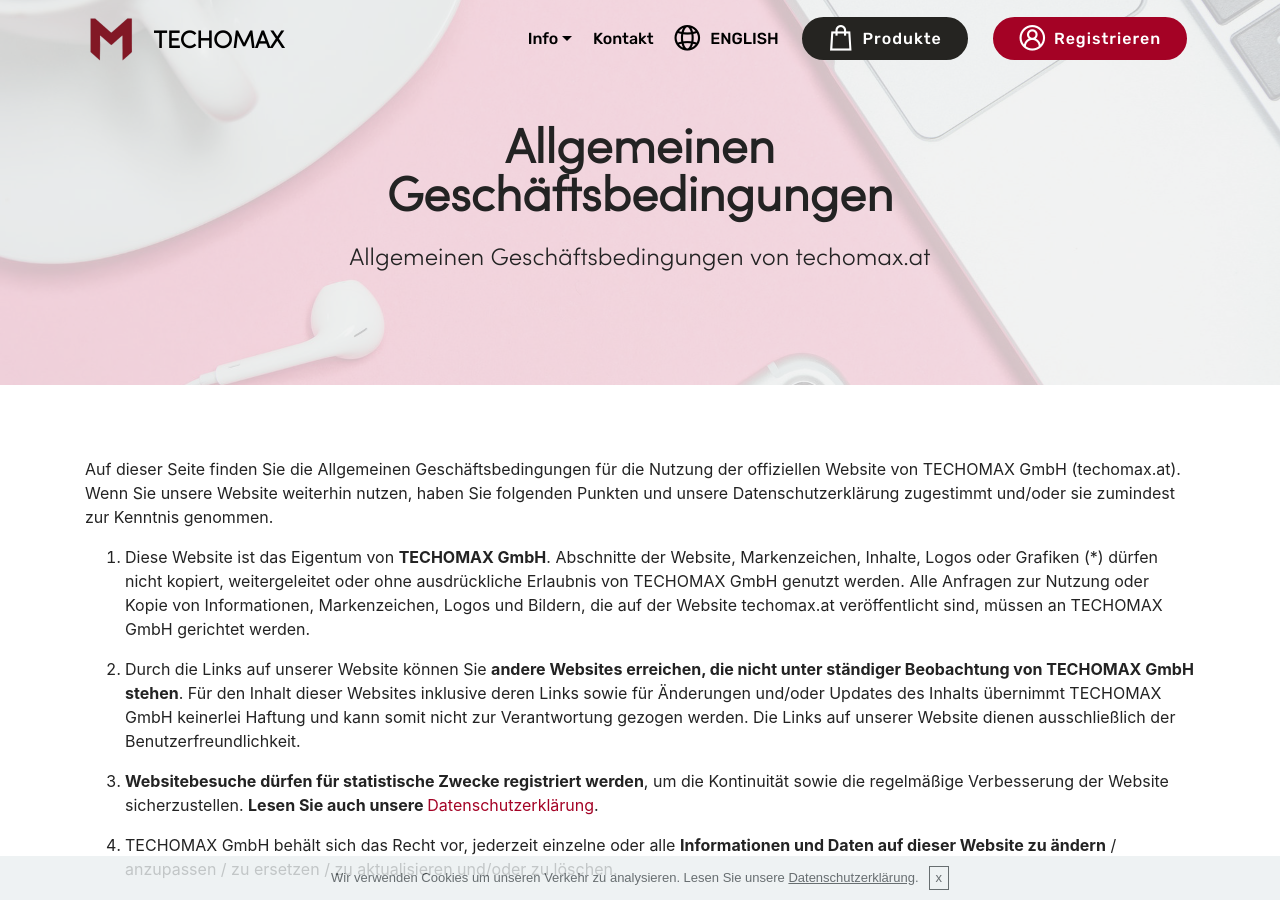
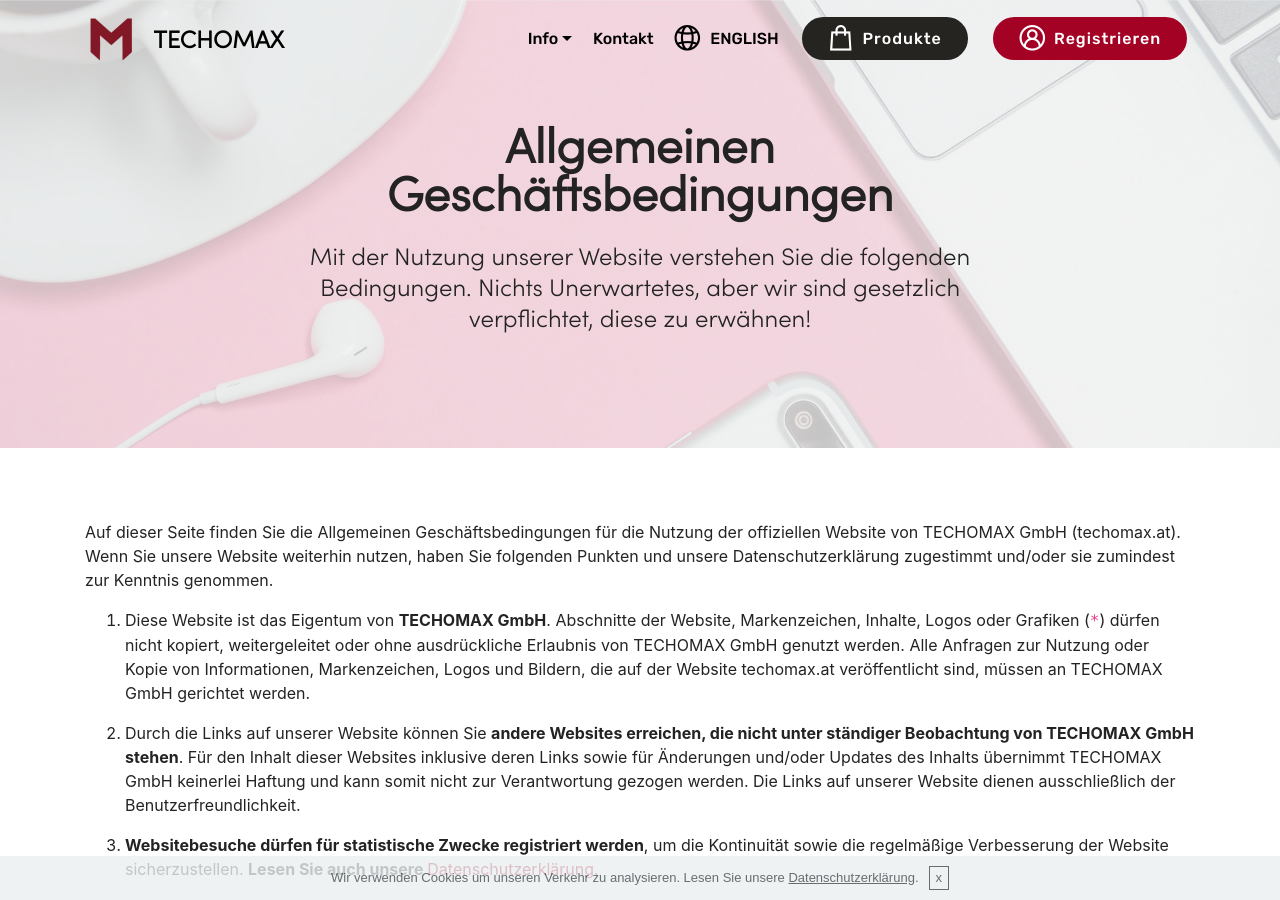
Before and after one commit to techomax/techomax.github.io, a Jekyll site: the page built from de/agb.html, in a window 1280 px wide and 900 px high. Built offline with Jekyll 4.4.1, drawn with Linux system fonts in a browser that asks for light colours; some web fonts are replaced.

Commit message:
update descriptions

```diff
--- a/_includes/pages/agb-de.md
+++ b/_includes/pages/agb-de.md
@@ -1,7 +1,7 @@
 
 Auf dieser Seite finden Sie die Allgemeinen Geschäftsbedingungen für die Nutzung der offiziellen Website von TECHOMAX GmbH (techomax.at). Wenn Sie unsere Website weiterhin nutzen, haben Sie folgenden Punkten und unsere Datenschutzerklärung zugestimmt und/oder sie zumindest zur Kenntnis genommen.
 
-1. Diese Website ist das Eigentum von **TECHOMAX GmbH**. Abschnitte der Website, Markenzeichen, Inhalte, Logos oder Grafiken (*) dürfen nicht kopiert, weitergeleitet oder ohne ausdrückliche Erlaubnis von TECHOMAX GmbH genutzt werden. Alle Anfragen zur Nutzung oder Kopie von Informationen, Markenzeichen, Logos und Bildern, die auf der Website techomax.at veröffentlicht sind, müssen an TECHOMAX GmbH gerichtet werden.
+1. Diese Website ist das Eigentum von **TECHOMAX GmbH**. Abschnitte der Website, Markenzeichen, Inhalte, Logos oder Grafiken (`*`) dürfen nicht kopiert, weitergeleitet oder ohne ausdrückliche Erlaubnis von TECHOMAX GmbH genutzt werden. Alle Anfragen zur Nutzung oder Kopie von Informationen, Markenzeichen, Logos und Bildern, die auf der Website techomax.at veröffentlicht sind, müssen an TECHOMAX GmbH gerichtet werden.
 
 2. Durch die Links auf unserer Website können Sie **andere Websites erreichen, die nicht unter ständiger Beobachtung von TECHOMAX GmbH stehen**. Für den Inhalt dieser Websites inklusive deren Links sowie für Änderungen und/oder Updates des Inhalts übernimmt TECHOMAX GmbH keinerlei Haftung und kann somit nicht zur Verantwortung gezogen werden. Die Links auf unserer Website dienen ausschließlich der Benutzerfreundlichkeit.
 
--- a/de/agb.html
+++ b/de/agb.html
@@ -3,7 +3,7 @@
 lang: de
 ref: agb
 title: Allgemeinen Geschäftsbedingungen
-description: Allgemeinen Geschäftsbedingungen von techomax.at
+description: Mit der Nutzung unserer Website verstehen Sie die folgenden Bedingungen. Nichts Unerwartetes, aber wir sind gesetzlich verpflichtet, diese zu erwähnen!
 ---
 
 {% capture agb-de %}
--- a/de/impressum.html
+++ b/de/impressum.html
@@ -1,7 +1,7 @@
 ---
 layout: with-header
 title: Impressum
-description: Impressum
+description: We are here for you, feel free to get in touch
 lang: de
 ref: impressum
 ---
--- a/en/agb.html
+++ b/en/agb.html
@@ -3,7 +3,7 @@
 lang: en
 ref: agb
 title: Terms of Service
-description: Terms of Service of Techomax.at
+description: By using our website you understand the following terms. Nothing unexpected, but we are legally obligated to mention those!
 ---
 
 {% capture agb-en %}
--- a/en/impressum.html
+++ b/en/impressum.html
@@ -1,7 +1,7 @@
 ---
 layout: with-header
 title: Impressum
-description: Impressum
+description: Wir sind für Sie hier
 lang: en
 ref: impressum
 ---
```
Also changed, not shown: _includes/pages/agb-en.md (+1 -1 lines).
